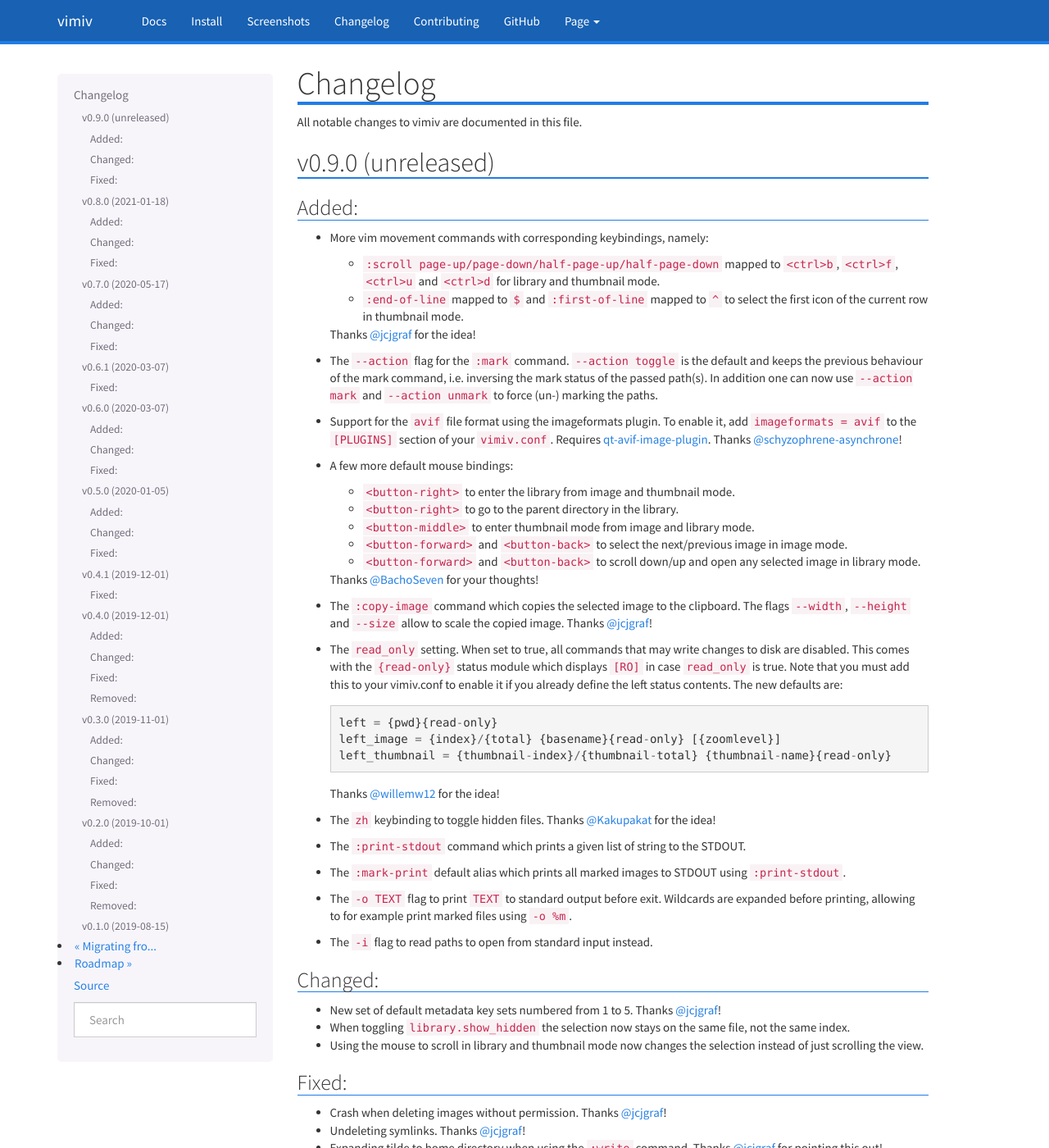
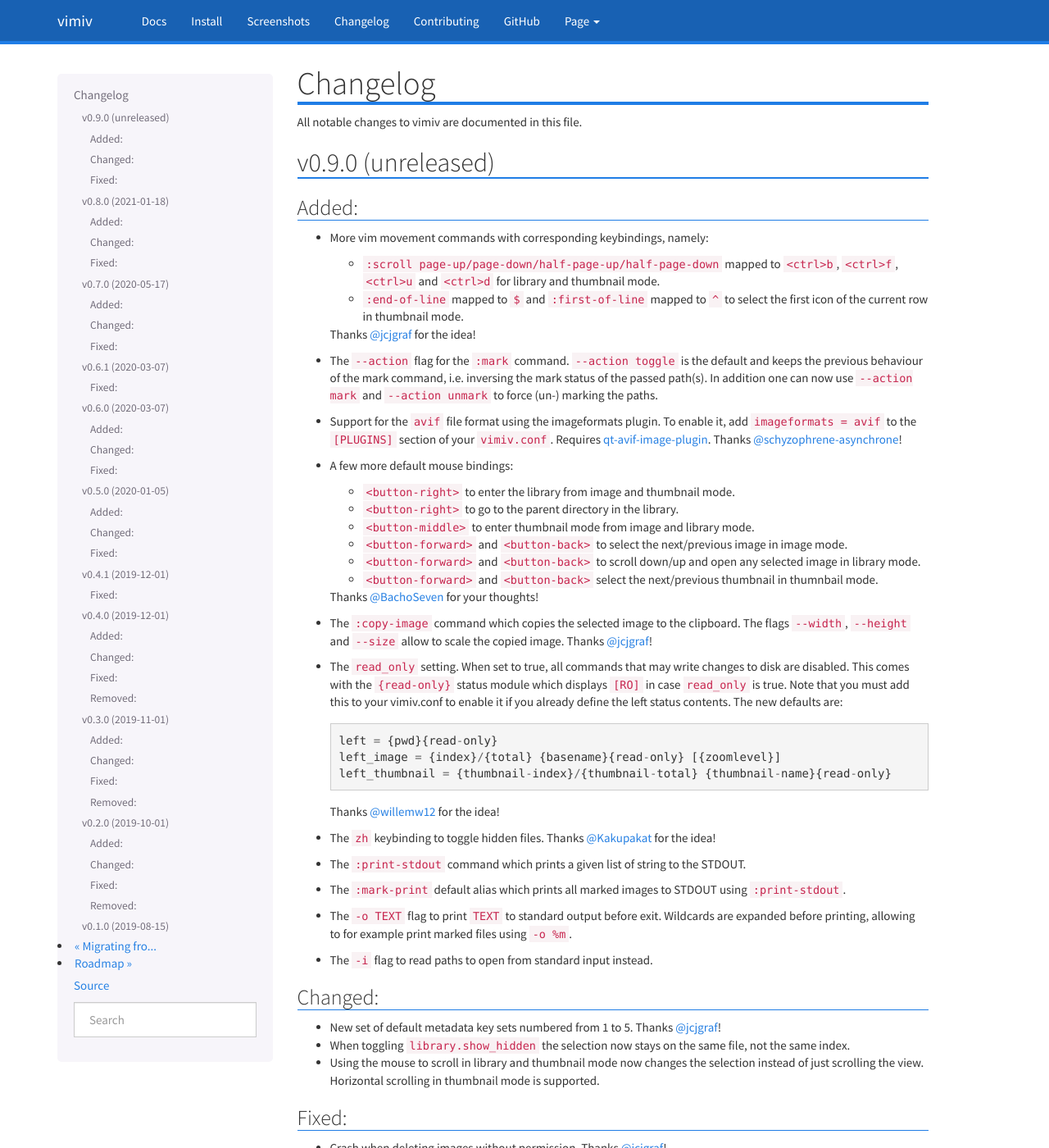
Before and after one commit to karlch/vimiv-qt, a Sphinx documentation site: the page built from docs/changelog.rst, in a window 1280 px wide and 1400 px high. Shown: the whole window at 82% size. Built offline with Sphinx 7.4.7, drawn with Linux system fonts in a browser that asks for light colours.

Commit message:
Update changelog for updated thumbnail scrolling

```diff
--- a/docs/changelog.rst
+++ b/docs/changelog.rst
@@ -34,6 +34,8 @@
     image mode.
   * ``<button-forward>`` and ``<button-back>`` to scroll down/up and open any selected
     image in library mode.
+  * ``<button-forward>`` and ``<button-back>`` select the next/previous thumbnail in
+    thumnbail mode.
 
   Thanks `@BachoSeven`_ for your thoughts!
 * The ``:copy-image`` command which copies the selected image to the clipboard. The
@@ -66,7 +68,8 @@
 * When toggling ``library.show_hidden`` the selection now stays on the same file, not
   the same index.
 * Using the mouse to scroll in library and thumbnail mode now changes the selection
-  instead of just scrolling the view.
+  instead of just scrolling the view. Horizontal scrolling in thumbnail mode is
+  supported.
 
 Fixed:
 ^^^^^^
```
